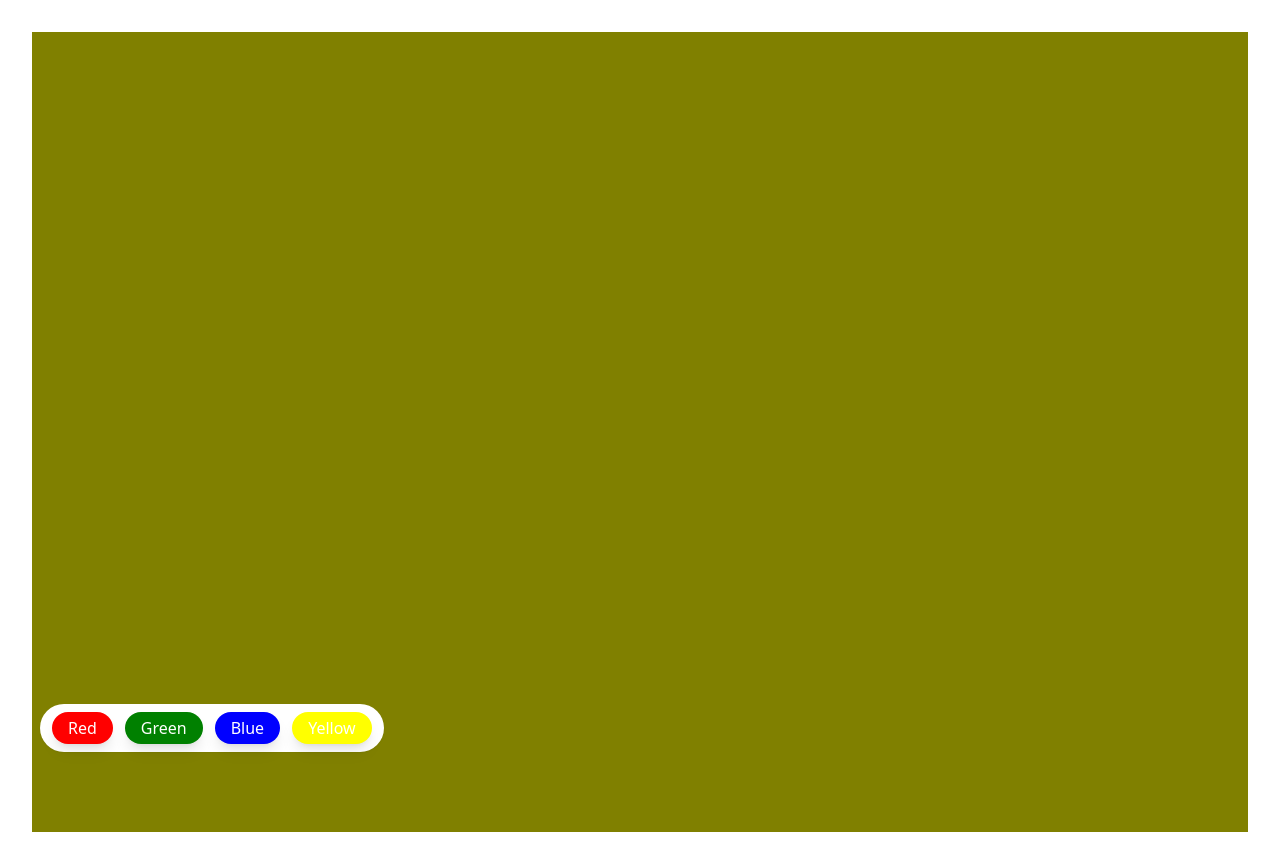
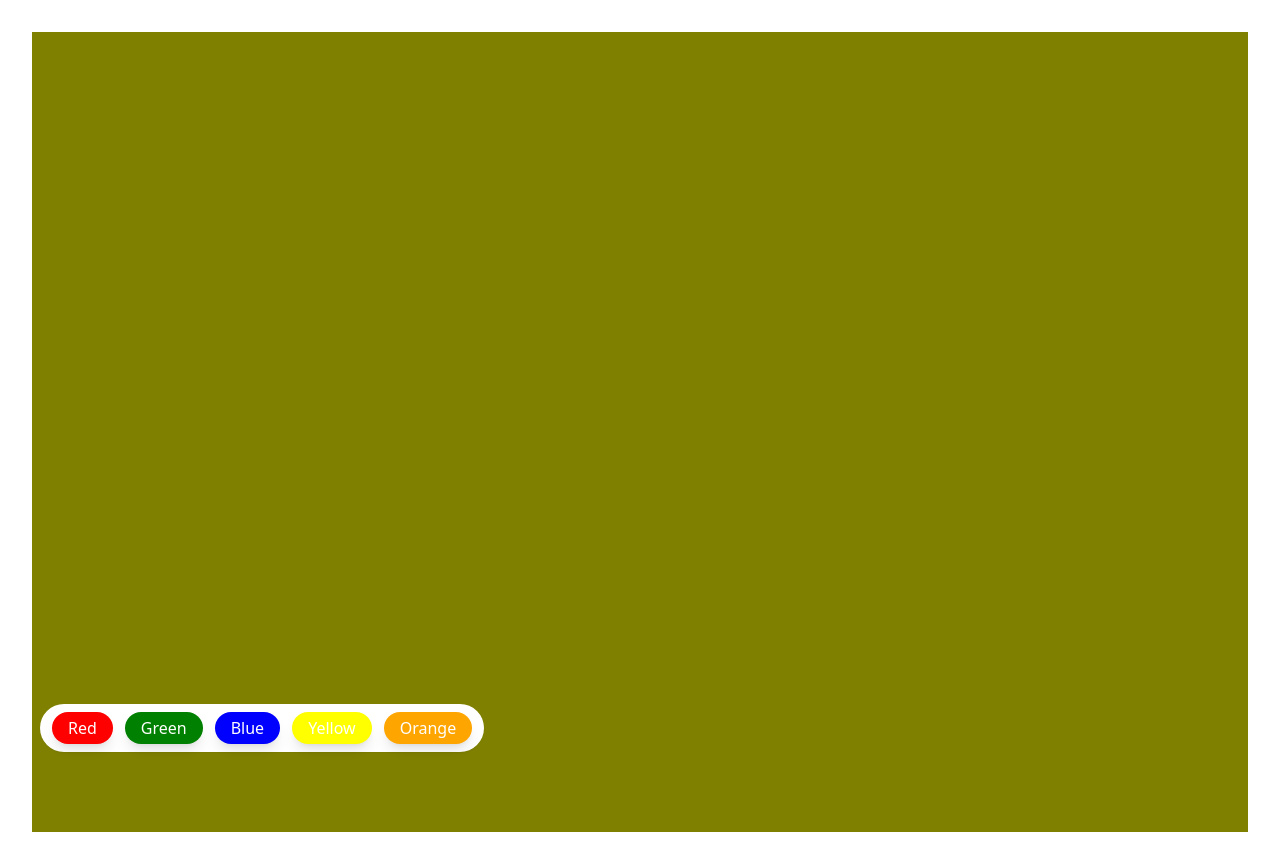
Before and after one commit to aaron-creator/bgChanger, a React (Vite) app: page / in a window 1280 px wide. Built offline with nearby package versions, Linux system fonts and the light colour scheme.

Commit message:
Orange button added

```diff
--- a/src/App.jsx
+++ b/src/App.jsx
@@ -41,6 +41,14 @@ function App() {
             >
               Yellow
             </button>
+
+            <button
+              className="outline-none px-4 py-1 rounded-full text-white shadow-lg"
+              style={{ backgroundColor: "Orange" }}
+              onClick={()=>{setColor("orange")}}
+            >
+              Orange
+            </button>
           </div>
         </div>
       </div>
```
